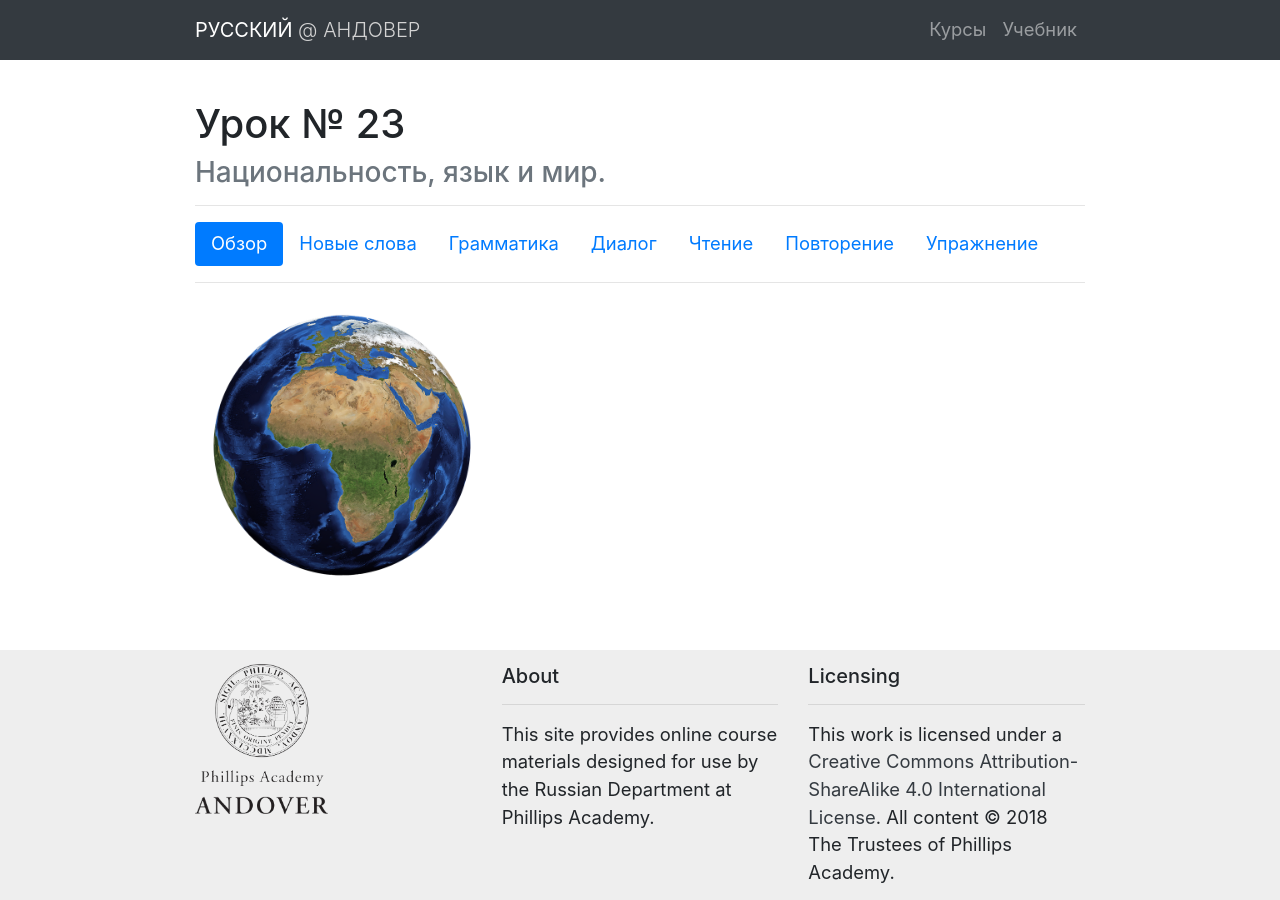
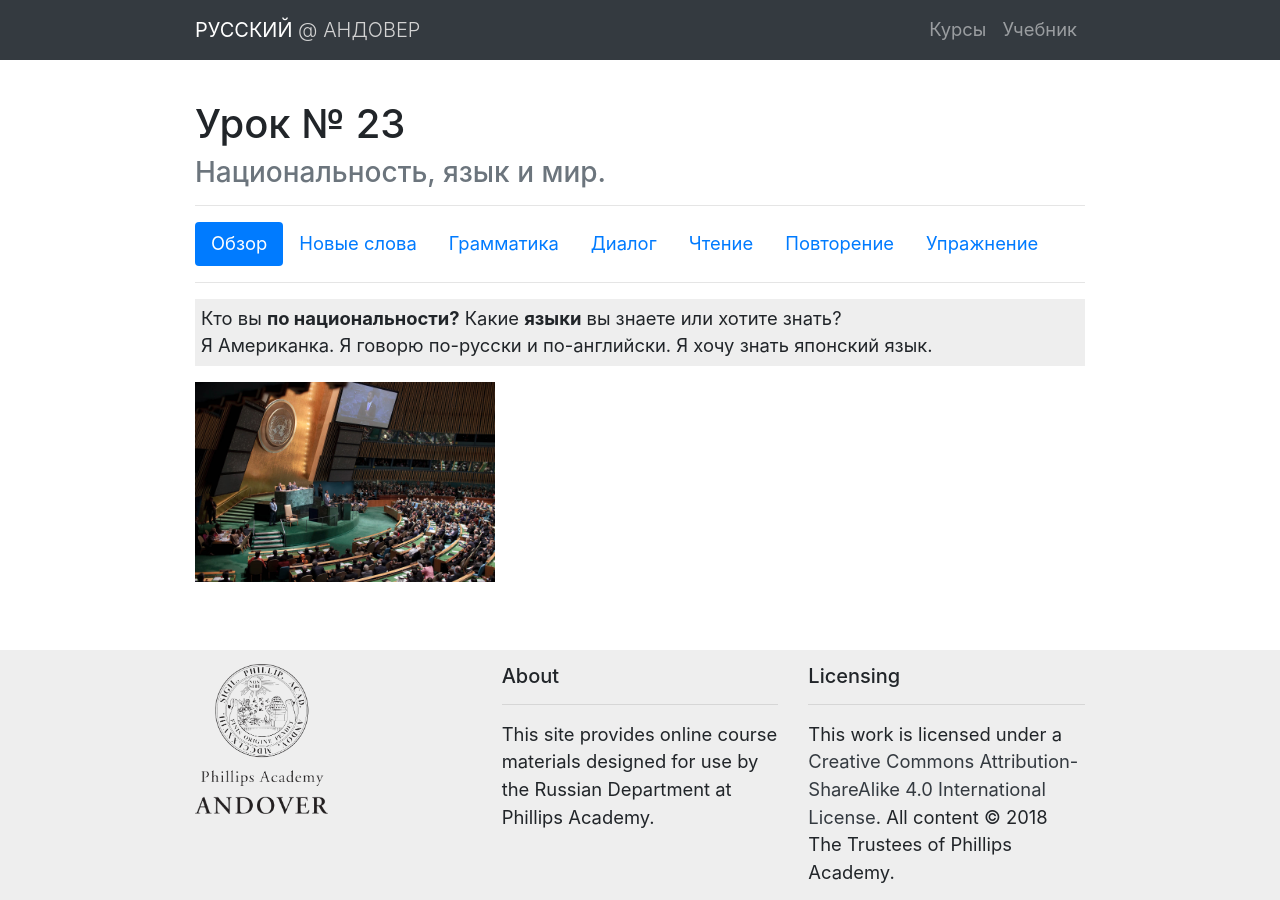
Before and after one commit to AndoverRussian/website, a Jekyll site: the page docs/lessons/23.html, which Jekyll copies as it is, in a window 1280 px wide. Built offline with Jekyll 4.4.1, drawn with Linux system fonts in a browser that asks for light colours.

Commit message:
Expand lesson 23 overview

```diff
--- a/docs/feed.xml
+++ b/docs/feed.xml
@@ -1 +1 @@
-<?xml version="1.0" encoding="utf-8"?><feed xmlns="http://www.w3.org/2005/Atom" ><generator uri="https://jekyllrb.com/" version="3.8.5">Jekyll</generator><link href="http://localhost:4000/feed.xml" rel="self" type="application/atom+xml" /><link href="http://localhost:4000/" rel="alternate" type="text/html" /><updated>2018-12-08T17:09:43-05:00</updated><id>http://localhost:4000/feed.xml</id><title type="html">Андовер</title><subtitle>This site is the online textbook for use by the Russian Department at Phillips Academy Andover.</subtitle></feed>
+<?xml version="1.0" encoding="utf-8"?><feed xmlns="http://www.w3.org/2005/Atom" ><generator uri="https://jekyllrb.com/" version="3.8.5">Jekyll</generator><link href="http://localhost:4000/feed.xml" rel="self" type="application/atom+xml" /><link href="http://localhost:4000/" rel="alternate" type="text/html" /><updated>2018-12-08T17:17:31-05:00</updated><id>http://localhost:4000/feed.xml</id><title type="html">Андовер</title><subtitle>This site is the online textbook for use by the Russian Department at Phillips Academy Andover.</subtitle></feed>
--- a/docs/lessons/23.html
+++ b/docs/lessons/23.html
@@ -87,7 +87,13 @@
 <div class="tab-content">
   <div class="tab-pane fade show active" id="overview" role="tabpanel" aria-labelledby="overview-tab">
 
-<p><img src="/assets/images/23/world.png" alt="" /></p>
+<blockquote>
+  <p>Кто вы <strong>по национальности?</strong> Какие <strong>языки</strong> вы знаете или хотите знать?</p>
+
+  <p>Я Американка. Я говорю по-русски и по-английски. Я хочу знать японский язык.</p>
+</blockquote>
+
+<p><img src="/assets/images/23/un.jpg" alt="" /></p>
 
 
   </div>
```
Also changed, not shown: _lessons/23.md (+5 -1 lines), assets/images/23/un.jpg (added), docs/assets/images/23/un.jpg (added).
